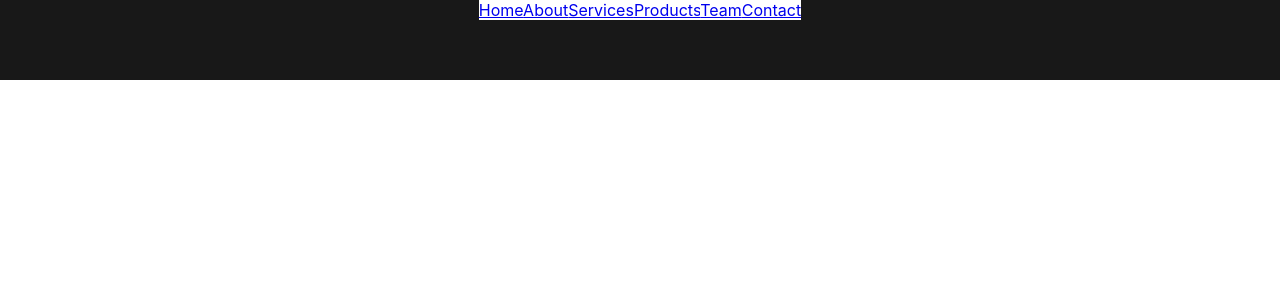
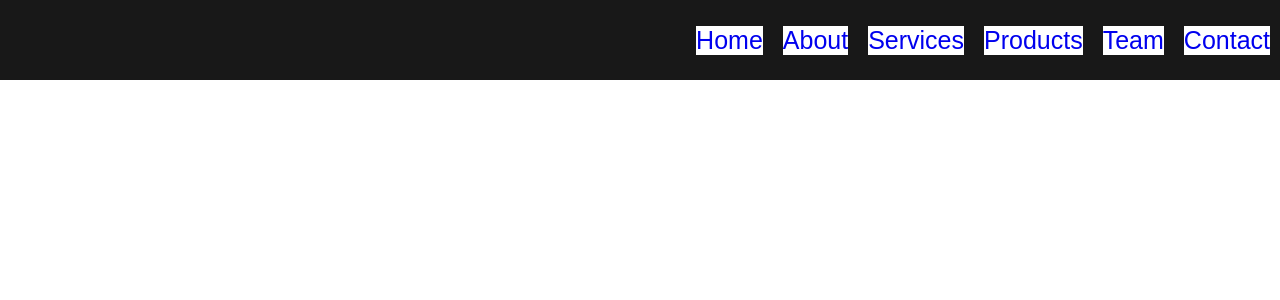
Before and after one commit to pradeepmisra81/react-app-test, a React (Create React App) app: page / in a window 1280 px wide. Shown: the top 300 px of the page. Built offline with nearby package versions, Linux system fonts and the light colour scheme.

Commit message:
Updated navbar styling

```diff
--- a/package.json
+++ b/package.json
@@ -8,9 +8,7 @@
     "@testing-library/user-event": "^13.5.0",
     "react": "^18.1.0",
     "react-dom": "^18.1.0",
-    "react-dropdown": "^1.10.0",
     "react-scripts": "5.0.1",
-    "react-select": "^5.3.1",
     "web-vitals": "^2.1.4"
   },
   "scripts": {
--- a/src/Styles/Navbar.css
+++ b/src/Styles/Navbar.css
@@ -2,9 +2,26 @@
   width: 100%;
   height: 80px;
   background-color: #181818;
+  display: -webkit-box;
+  display: -ms-flexbox;
+  display: flex;
+  -webkit-box-pack: end;
+      -ms-flex-pack: end;
+          justify-content: flex-end;
+  -webkit-box-align: center;
+      -ms-flex-align: center;
+          align-items: center;
 }
 
 .navbar a {
   background-color: white;
+  font-size: 25px;
+  text-decoration: none;
+  font-family: Arial, Helvetica, sans-serif;
+  margin: 10px;
+}
+
+.navbar body {
+  font-family: "Times New Roman", Times, serif;
 }
 /*# sourceMappingURL=Navbar.css.map */
--- a/src/Styles/Navbar.scss
+++ b/src/Styles/Navbar.scss
@@ -4,8 +4,19 @@
   width: 100%;
   height: 80px;
   background-color: $customBlackColor;
+  display: flex;
+  justify-content: flex-end;
+  align-items: center;
 }
 
 .navbar a {
   background-color: $customWhiteColor;
+  font-size: 25px;
+  text-decoration: none;
+  font-family: $titleFont;
+  margin: 10px;
 }
+
+.navbar body {
+  font-family: $bodyFont;
+}
--- a/src/Variables/Variables.scss
+++ b/src/Variables/Variables.scss
@@ -1,2 +1,6 @@
 $customBlackColor: rgb(24, 24, 24);
 $customWhiteColor: rgb(255, 255, 255);
+
+// fonts
+$titleFont: Arial, Helvetica, sans-serif;
+$bodyFont: "Times New Roman", Times, serif;
```
Also changed, not shown: 1 other file (tests, documents, lock files or other folders).
